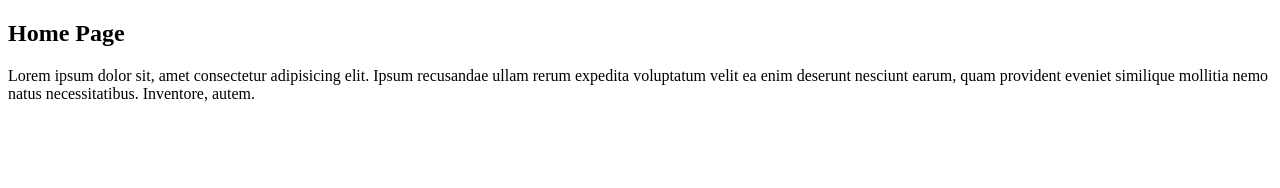
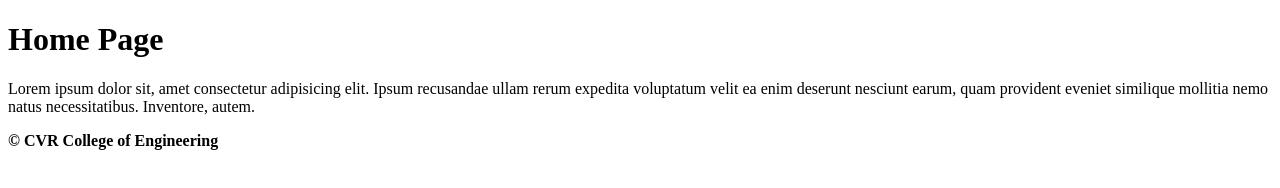
Before and after one commit to suhailafroz/csearepo, a plain HTML site: page index.html in a window 1280 px wide. Drawn offline with Linux system fonts and the light colour scheme.

Commit message:
Updated index.html

```diff
--- a/index.html
+++ b/index.html
@@ -9,12 +9,13 @@
 </head>
 
 <body>
-    <h2>Home Page</h2>
+    <h1>Home Page</h1>
     <p>
         Lorem ipsum dolor sit, amet consectetur adipisicing elit. Ipsum recusandae ullam rerum expedita voluptatum velit
         ea enim deserunt nesciunt earum, quam provident eveniet similique mollitia nemo natus necessitatibus. Inventore,
         autem.
     </p>
+    <b>&copy; CVR College of Engineering</b>
 </body>
 
 </html>
```
